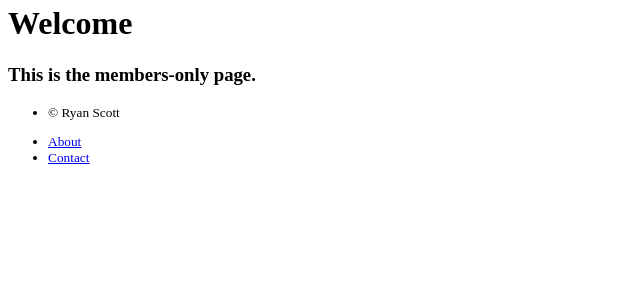
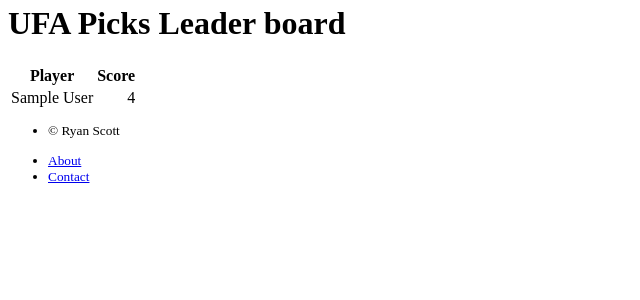
Before and after one commit to Razator73/ufa_picks, a Flask app: template ufa_picks/templates/users/members.html in a window 1280 px wide. Shown: the part 165-465 px from the top of the page, without its empty margins (0-640 px from the left). Run offline with Flask 3, Linux system fonts and the light colour scheme; tables that the repository leaves empty hold one stand-in row (values such as "Sample post"); the template is opened without the code that fills it: values that come from a table or form of the project are taken from there, most other values are stand-ins (such as "Sample title", 1, 10 or a date in 2020); form fields are guessed from the names that the template uses; parts of the project's set-up code (start-up, migrations or seed data) failed here and were passed over.

Commit message:
Leader board and more game stats

```diff
--- a/ufa_picks/game/models.py
+++ b/ufa_picks/game/models.py
@@ -40,3 +40,39 @@ class Game(Model):
 
     home_team = relationship('Team', foreign_keys=[home_team_id], backref='games_as_home')
     away_team = relationship('Team', foreign_keys=[away_team_id], backref='games_as_away')
+    picks = relationship('Pick', back_populates='game', lazy='dynamic')
+
+    @property
+    def winner(self):
+        """The game winner"""
+        if self.status == 'Final':
+            return self.home_team if self.home_score > self.away_score else self.away_team
+        return None
+
+    @property
+    def higher_score(self):
+        if self.home_score and self.away_score:
+            return self.home_score if self.home_score > self.away_score else self.away_score
+        return None
+
+    @property
+    def lower_score(self):
+        if self.home_score and self.away_score:
+            return self.home_score if self.home_score < self.away_score else self.away_score
+        return None
+
+    @property
+    def margin(self):
+        return self.higher_score - self.lower_score
+
+    @property
+    def closest_margin(self):
+        closest = 1000
+        for p in self.picks:
+            if p.winner.id == self.winner.id:
+                pick_margin = p.higher_score - p.lower_score
+                compare_actual = abs(self.margin - pick_margin)
+                if compare_actual == 0:
+                    return 0
+                closest = compare_actual if compare_actual < closest else closest
+        return closest
--- a/ufa_picks/templates/public/home.html
+++ b/ufa_picks/templates/public/home.html
@@ -10,8 +10,8 @@
       <p>This is a site to help manage our picks for the UFA 2025 Season. Just as a fun little game.</p>
       <p>You can score when you guess the correct winner with up to 3 bonus points for:
          <li>Getting a team's final score right (up to two points)</li>
-         <li>Getting the correct margin of victory</li>
-      Making each game worth a total of 4 points.
+         <li>Getting the correct margin of victory (or closest to it)</li>
+      <br>Making each game worth a total of 4 points.
       </p>
     </div>
 </div><!-- /.jumbotron -->
--- a/ufa_picks/templates/users/members.html
+++ b/ufa_picks/templates/users/members.html
@@ -2,7 +2,25 @@
 {% extends "layout.html" %}
 {% block content %}
     <div class="container">
-        <h1>Welcome {{ current_user.username }}</h1>
-        <h3>This is the members-only page.</h3>
+        <h1>UFA Picks Leader board</h1>
+        <table>
+        <style>
+          /* Style to right-align the second column */
+          table td:nth-child(2),
+          table th:nth-child(2) {
+            text-align: right;
+          }
+        </style>
+          <tr>
+            <th>Player</th>
+            <th>Score</th>
+          </tr>
+          {% for player in players %}
+            <tr>
+              <td>{{ player.full_name }}</td>
+              <td style="text-align: right;">{{ player.score }}</td>
+            </tr>
+          {% endfor %}
+        </table>
     </div>
 {% endblock %}
--- a/ufa_picks/user/models.py
+++ b/ufa_picks/user/models.py
@@ -41,7 +41,8 @@ class User(UserMixin, PkModel):
     last_name = Column(db.String(30), nullable=False)
     active = Column(db.Boolean(), default=False)
     is_admin = Column(db.Boolean(), default=False)
-    # user_picks = db.relationship('Pick', backref='user', lazy='dynamic')
+
+    picks = db.relationship('Pick', back_populates='user', lazy='dynamic')
 
     @hybrid_property
     def password(self):
@@ -62,6 +63,13 @@ class User(UserMixin, PkModel):
         """Full user name."""
         return f"{self.first_name} {self.last_name}"
 
+    @property
+    def score(self):
+        score = 0
+        for p in self.picks:
+            score += p.points
+        return score
+
     def __repr__(self):
         """Represent instance as a unique string."""
         return f"<User({self.username!r})>"
@@ -80,8 +88,8 @@ class Pick(PkModel):
     home_team_score = db.Column(db.Integer)
     away_team_score = db.Column(db.Integer)
 
-    game = relationship('Game', foreign_keys=[game_id], backref='games_picked')
-    user = relationship('User', foreign_keys=[user_id], backref='user_picked')
+    game = relationship('Game', foreign_keys=[game_id], back_populates='picks')
+    user = relationship('User', foreign_keys=[user_id], back_populates='picks')
 
     __table_args__ = (db.UniqueConstraint('user_id', 'game_id', name='unique_user_game'),)
 
@@ -98,8 +106,29 @@ class Pick(PkModel):
             else self.game.away_team
 
     @property
+    def higher_score(self):
+        return self.home_team_score if self.home_team_score > self.away_team_score else self.away_team_score
+
+    @property
+    def lower_score(self):
+        return self.home_team_score if self.home_team_score < self.away_team_score else self.away_team_score
+
+    @property
     def pick_str(self):
         """Return the winner and score"""
-        higher_score = self.home_team_score if self.home_team_score > self.away_team_score else self.away_team_score
-        lower_score = self.home_team_score if self.home_team_score < self.away_team_score else self.away_team_score
-        return f"{self.winner.team_name} {higher_score} - {lower_score}"
+        return f"{self.winner.team_name} {self.higher_score} - {self.lower_score}"
+
+    @property
+    def points(self):
+        if self.game.status != 'Final':
+            return 0
+        if not self.winner.id == self.game.winner.id:
+            return 0
+        score = 1
+        if self.home_team_score == self.game.home_score:
+            score += 1
+        if self.away_team_score == self.game.away_score:
+            score += 1
+        if abs(self.game.margin - (self.higher_score - self.lower_score)) == self.game.closest_margin:
+            score += 1
+        return score
```
Also changed, not shown: ufa_picks/game/views.py (+1 -6 lines), ufa_picks/templates/games/post_week.html (+24 -9 lines), ufa_picks/user/views.py (+10 -2 lines).
